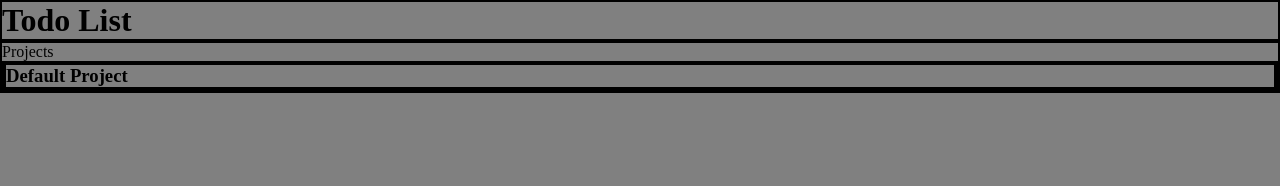
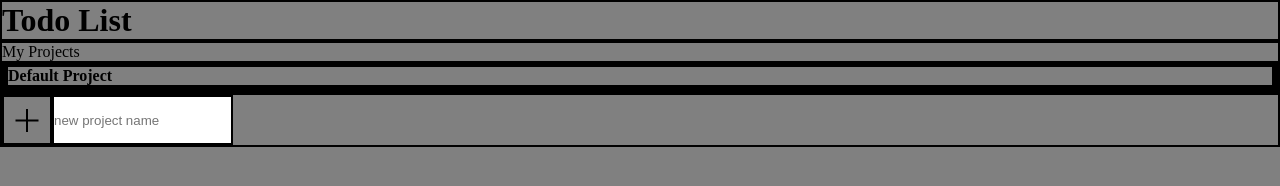
Before and after one commit to fxiaoDFX/todo-list, a website built with webpack: page src/template.html in a window 1280 px wide. Built offline with nearby package versions, Linux system fonts and the light colour scheme.

Commit message:
add form element and style

```diff
--- a/src/modules/DOMHandler.js
+++ b/src/modules/DOMHandler.js
@@ -1,12 +1,44 @@
 import { initialDOMLoad } from "./initialDOMLoad"
-import createProjectBoxElement from "./projectArrayElementsToDOM"
+import createProjectElementDOM from "./projectArrayElementsToDOM"
 
 // TODO: load all project from array to DOM
 export default function handler(projectArray) {
     initialDOMLoad()
-    // currently only loads project
-    const div = createProjectBoxElement(projectArray[0])
-    console.log(div)
-    const content = document.querySelector(".projectArray")
-    content.append(div)
+    const contentContainer = document.querySelector(".content")
+    const listContainer = document.querySelector(".projectArray")
+    // load first project array to DOM
+    renderProjectList(projectArray, listContainer)
+
+    // load form
+    listFormToDOM(contentContainer)
 }
+
+function renderProjectList(project, listContainer) {
+    clearElement(listContainer)
+    project.forEach((item) => {
+        const listElement = createProjectElementDOM(item)
+        listContainer.append(listElement)
+    })
+}
+
+function clearElement(element) {
+    while (element.firstChild) {
+        element.removeChild(element.firstChild)
+    }
+}
+
+function listFormToDOM(element) {
+    const form = document.createElement("form")
+    const button = document.createElement("button")
+    const input = document.createElement("input")
+    // set button attritbutes
+    button.setAttribute("class", "button create")
+    button.setAttribute("aria-label", "create new project")
+    // set input attritbutes
+    input.setAttribute("type", "text")
+    input.setAttribute("class", "new project")
+    input.setAttribute("aria-label", "create new project")
+    input.setAttribute("placeholder", "new project name")
+    form.append(button, input)
+    element.append(form)
+}
--- a/src/modules/initialDOMLoad.js
+++ b/src/modules/initialDOMLoad.js
@@ -5,11 +5,13 @@ export function initialDOMLoad() {
     heading.textContent = "Todo List"
 
     // DOM for the default project load
-    const projectListDiv = document.createElement("div")
-    projectListDiv.textContent = "Projects"
-    projectListDiv.classList.add("projectArray")
+    const projectListContainer = document.createElement("div")
+    projectListContainer.innerText = "My Projects"
+    const projectListUnorderedList = document.createElement("ul")
+    projectListUnorderedList.textContent = "Projects"
+    projectListUnorderedList.classList.add("projectArray")
+    projectListContainer.append(projectListUnorderedList)
 
     // append to contentDiv
-    contentDiv.append(heading, projectListDiv)
-    console.log("initialDOMLoad loaded")
+    contentDiv.append(heading, projectListContainer)
 }
--- a/src/modules/projectArrayElementsToDOM.js
+++ b/src/modules/projectArrayElementsToDOM.js
@@ -1,8 +1,10 @@
-export default function createProjectBoxElement(project) {
+export default function createProjectElementDOM(project) {
     const titleName = project.getTitle()
-    const div = document.createElement("div")
-    const projectTitle = document.createElement("h3")
+    const listItem = document.createElement("li")
+    const projectTitle = document.createElement("h4")
     projectTitle.innerText = titleName
-    div.append(projectTitle)
-    return div
+    listItem.setAttribute("id", project.getProjectId())
+    listItem.classList.add("projectName")
+    listItem.append(projectTitle)
+    return listItem
 }
--- a/src/style.css
+++ b/src/style.css
@@ -10,3 +10,33 @@ body {
 .content * {
     border: 2px solid black;
 }
+
+form {
+    display: flex;
+}
+
+.button.create {
+    width: 50px;
+    height: 50px;
+    background: none;
+}
+
+.button.create {
+    position: relative;
+    display: flex;
+    justify-content: center;
+    align-items: center;
+}
+
+.button.create:before,
+.button.create:after {
+    position: absolute;
+    content: " ";
+    height: 23px;
+    width: 2px;
+    background-color: black;
+}
+
+.button.create:after {
+    transform: rotate(90deg);
+}
```
